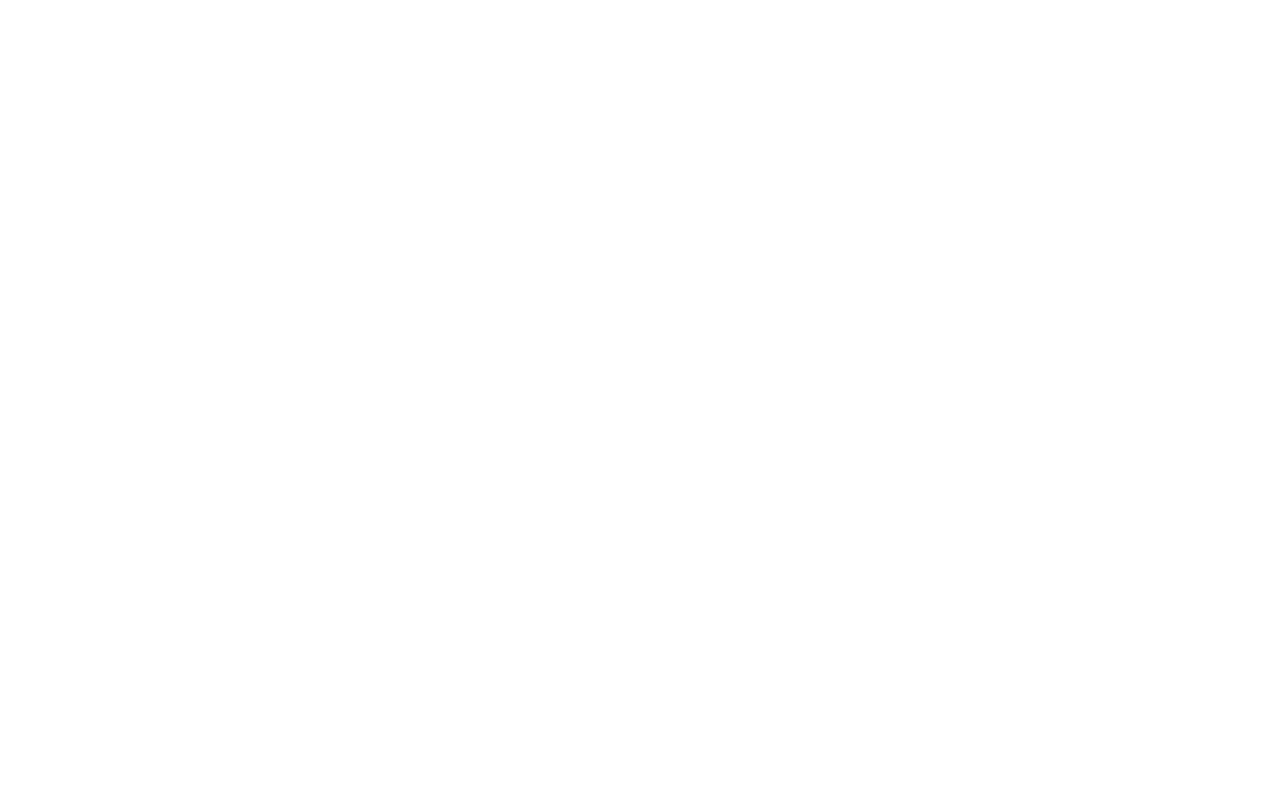
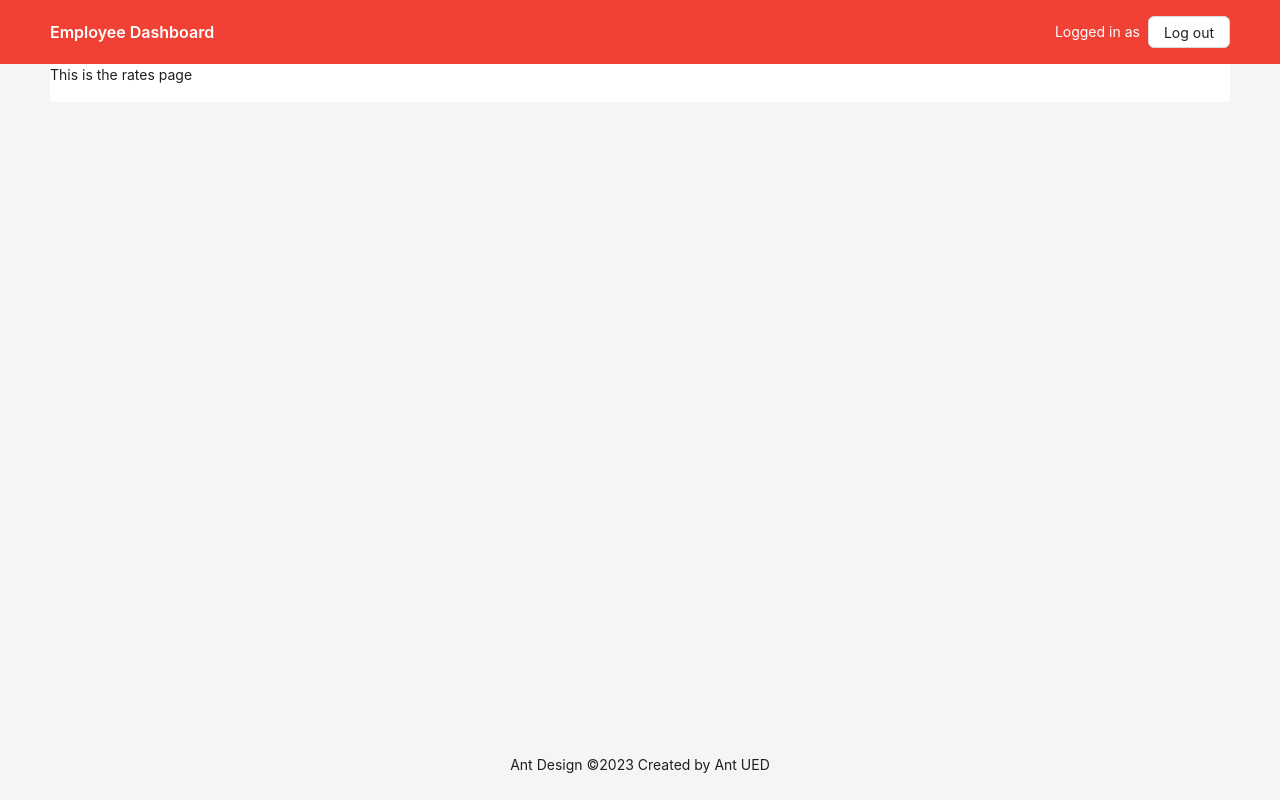
Before and after one commit to Cyphred/iot-power-meter, a React (Vite) app in the folder employee-web/: page /rates in a window 1280 px wide. Before the commit this address had no page. Built offline with nearby package versions, Linux system fonts and the light colour scheme.

Commit message:
Adds base rates page

```diff
--- a/employee-web/src/App.tsx
+++ b/employee-web/src/App.tsx
@@ -5,6 +5,7 @@ import Login from "./pages/Login";
 import Layout from "./pages/Layout";
 import Signup from "./pages/Signup";
 import Dashboard from "./pages/Dashboard";
+import Rates from "./pages/Rates";
 
 function App() {
   return (
@@ -16,6 +17,7 @@ function App() {
             <Route path="/signup" element={<Signup />} />
             <Route path="/" element={<Layout />}>
               <Route path="dashboard" element={<Dashboard />} />
+              <Route path="rates" element={<Rates />} />
             </Route>
           </Routes>
         </BrowserRouter>
--- /dev/null
+++ b/employee-web/src/pages/Rates.tsx
@@ -0,0 +1,5 @@
+const Rates = () => {
+  return <>This is the rates page</>;
+};
+
+export default Rates;
```
